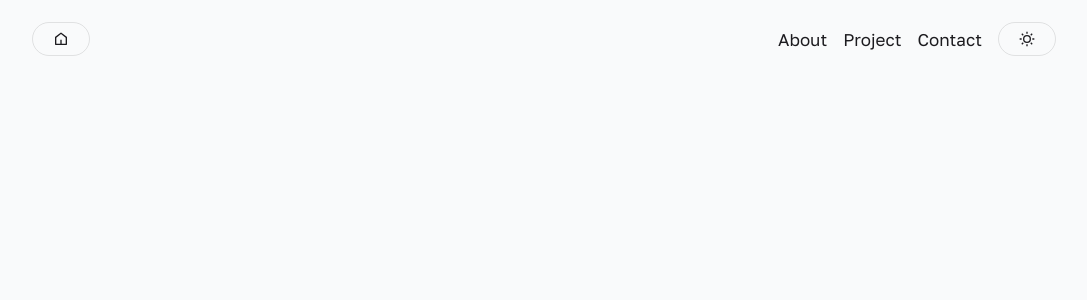
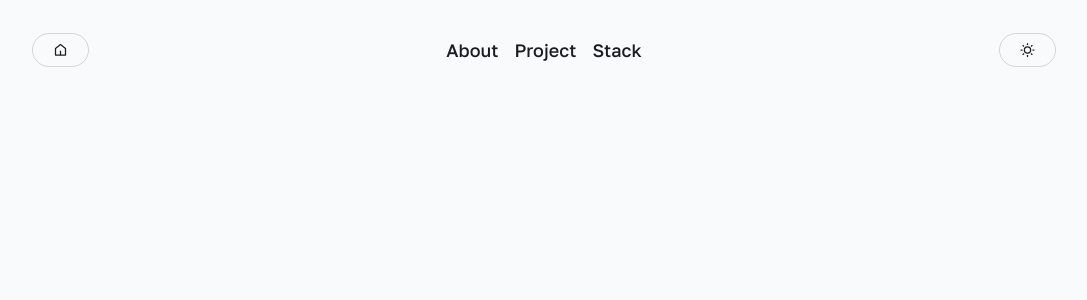
Before and after one commit to Innovavtion/portfolio, a Next.js app: page / in a window 1280 px wide. Shown: the top 300 px of the page, without its empty margins (96-1183 px from the left). Built offline with nearby package versions, Linux system fonts and the light colour scheme.

Commit message:
fix: navbar theme, styles

```diff
--- a/app/globals.scss
+++ b/app/globals.scss
@@ -14,8 +14,25 @@ body {
   -ms-user-select: none; /* IE 10+ и Edge */
   user-select: none; /* Версия без префикса, в настоящее время поддерживается Chrome и Opera */
 
+  /* Убрать синие выделение */
+  -webkit-tap-highlight-color: rgba(255, 255, 255, 0);
+  -webkit-tap-highlight-color: transparent;
+
   background-color: var(--background-color);
   color: var(--text-color);
+
+  /* Убрать hover mobile */
+  @media (hover: hover) {
+    button:hover {
+      background-color: var(--border-color);
+    }
+  }
+
+  @media (hover: none) {
+    button:active {
+      background-color: var(--border-color);
+    }
+  }
 }
 
 :root[data-theme="light"] {
@@ -23,7 +40,7 @@ body {
   --background-div: #d9d9d9;
   --icon-color: #1c1b1f;
   --text-color: #1c1b1f;
-  --border-color: rgba(0, 0, 0, 0.1);
+  --border-color: rgba(0, 0, 0, 0.15);
 }
 
 :root[data-theme="dark"] {
@@ -31,5 +48,5 @@ body {
   --background-div: #333235;
   --icon-color: #ffffff;
   --text-color: #d9d9d9;
-  --border-color: rgba(255, 255, 255, 0.05);
+  --border-color: rgba(255, 255, 255, 0.15);
 }
--- a/components/Base/Button/Button.module.scss
+++ b/components/Base/Button/Button.module.scss
@@ -1,5 +1,6 @@
 .button {
   padding: 0.5rem 1.25rem;
+  width: 57px;
   border: 1px solid var(--border-color);
   color: var(--text-color);
 
--- a/components/Navbar/Navbar.module.scss
+++ b/components/Navbar/Navbar.module.scss
@@ -9,7 +9,7 @@
   height: 30px;
   width: 100%;
   max-width: 1024px;
-  padding: 1.5rem 0;
+  padding: 35px 0;
 
   display: flex;
   align-items: center;
@@ -20,7 +20,6 @@
   .logo {
     display: flex;
     align-items: center;
-    color: var(--icon-color);
 
     &:hover {
       cursor: pointer;
@@ -28,16 +27,30 @@
   }
 }
 
+.navbarCenter {
+  :not(:last-child) {
+    margin-right: 1rem;
+  }
+
+  a {
+    font-size: 18px;
+    font-weight: 500;
+    cursor: pointer;
+  }
+}
+
 .navbarRight {
   display: flex;
   align-items: center;
+}
 
-  :not(:first-child:last-child) {
-    margin-left: 1rem;
+@media (max-width: 1024px) {
+  .navbar {
+    padding: 15px 0;
   }
-
-  a {
-    font-size: 17px;
-    cursor: pointer;
+  .navbarCenter {
+    a {
+      font-size: 16px;
+    }
   }
 }
--- a/components/Navbar/Navbar.tsx
+++ b/components/Navbar/Navbar.tsx
@@ -32,10 +32,12 @@ export default function Navbar() {
             <RiHome5Line className={styles.logo} />
           </ButtonNavbar>
         </div>
-        <div className={styles.navbarRight}>
+        <div className={styles.navbarCenter}>
           <a>About</a>
           <a>Project</a>
-          <a>Contact</a>
+          <a>Stack</a>
+        </div>
+        <div className={styles.navbarRight}>
           <ButtonNavbar onClick={() => updateTheme()}>
             {theme === "dark" ? <RiMoonLine /> : <RiSunLine />}
           </ButtonNavbar>
--- a/components/providers/theme/NextThemeProvider.tsx
+++ b/components/providers/theme/NextThemeProvider.tsx
@@ -1,4 +1,6 @@
 "use client";
+
+import { useState, useEffect } from "react";
 
 import { ThemeProvider } from "next-themes";
 
@@ -7,5 +9,15 @@ type Props = {
 };
 
 export default function NextThemeProvider({ children }: Props) {
-  return <ThemeProvider>{children}</ThemeProvider>;
+  const [mounted, setMounted] = useState(false);
+
+  useEffect(() => {
+    setMounted(true);
+  }, []);
+
+  if (!mounted) {
+    return <>{children}</>;
+  }
+
+  return <ThemeProvider enableSystem={false}>{children}</ThemeProvider>;
 }
```
